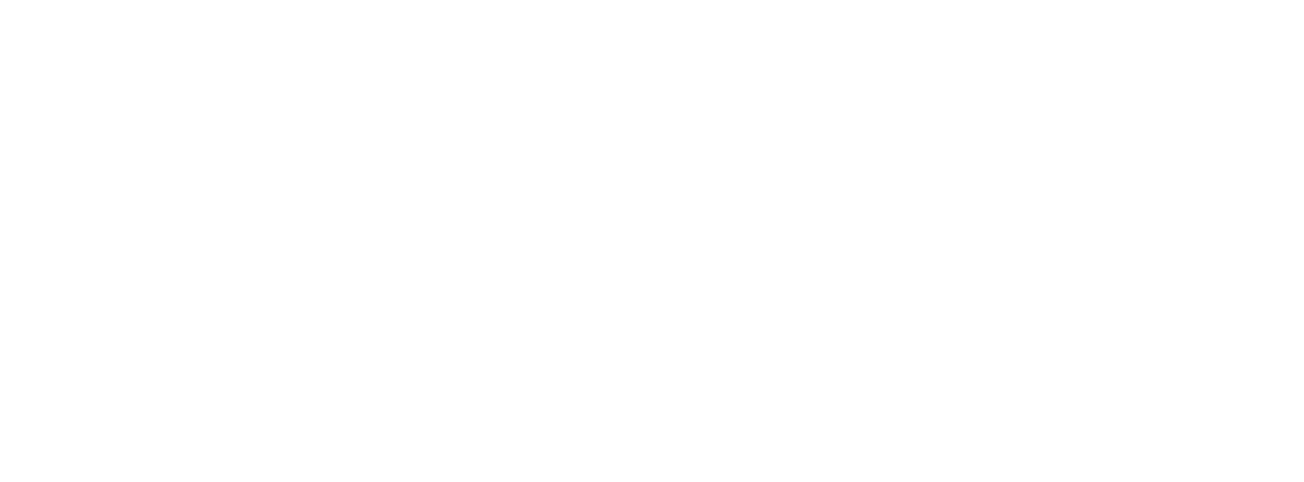
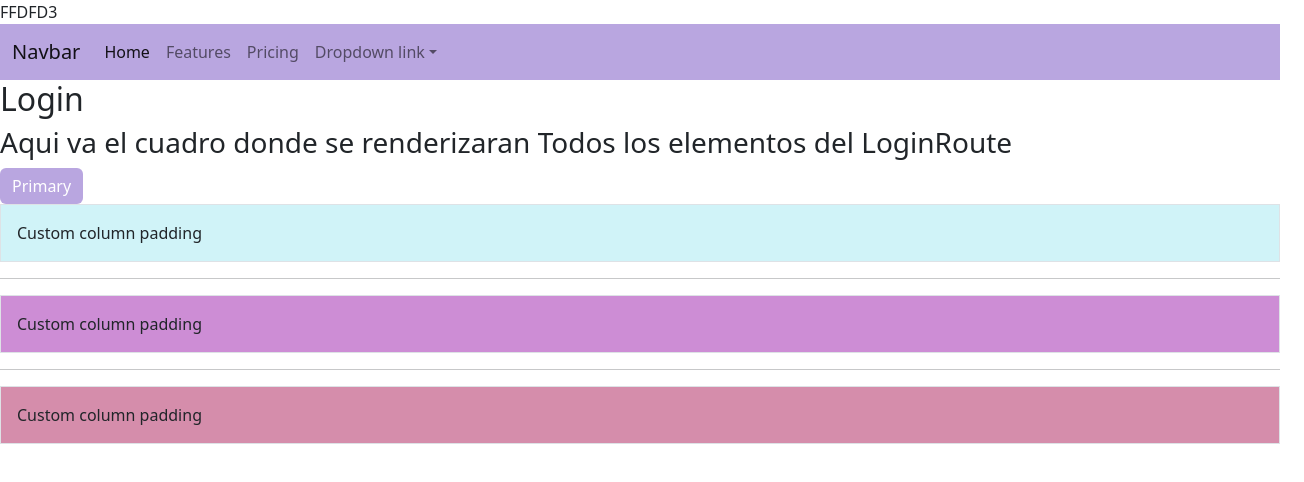
Before and after one commit to josuemagic/maplesyrup, a React (Vite) app in the folder frontend/: page /login in a window 1280 px wide. Before the commit this address had no page. Shown: the top 482 px of the page, 1304 px wide, since content can reach past the window. Built offline with nearby package versions, Linux system fonts and the light colour scheme.

Commit message:
Segunda version el enrutador de react

```diff
--- a/frontend/package.json
+++ b/frontend/package.json
@@ -10,8 +10,10 @@
   },
   "dependencies": {
     "axios": "^0.27.2",
+    "bootstrap": "^5.2.0",
     "react": "^18.2.0",
     "react-dom": "^18.2.0",
+    "react-redux": "^8.0.2",
     "react-router-dom": "^6.3.0",
     "redux": "^4.2.0"
   },
--- a/frontend/src/components/login/Login.jsx
+++ b/frontend/src/components/login/Login.jsx
@@ -1,7 +1,34 @@
 import React from "react";
+import { Routes, Route } from "react-router-dom";
+import { LoginRoute } from "../../router/login/LoginRoute";
+import { CustomButton } from "../shared/atoms/CustomButton";
 
 export function Login() {
-  return <div>Login</div>;
+  return (<>
+    <h2>Login</h2>
+    <h3>
+      Aqui va el cuadro donde se renderizaran
+      Todos los elementos del LoginRoute
+      <LoginRoute />
+    </h3>
+    <CustomButton />
+
+    <div class="row gx-5">
+      <div class="col">
+        <div class="p-3 border" style={{ background: '#D0F3F8', border: 'none' }}>Custom column padding</div>
+      </div>
+    </div>
+    <hr />
+    <div class="row gx-5">
+      <div class="col">
+        <div class="p-3 border" style={{ background: '#CD8DD5', border: 'none' }}>Custom column padding</div>
+      </div>
+    </div>
+    <hr />
+    <div class="row gx-5">
+      <div class="col">
+        <div class="p-3 border" style={{ background: '#D58DAB', border: 'none' }}>Custom column padding</div>
+      </div>
+    </div>
+  </>);
 }
-
-//rfc
--- /dev/null
+++ b/frontend/src/components/shared/atoms/CustomButton.jsx
@@ -0,0 +1,7 @@
+import React from "react";
+
+export function CustomButton() {
+    return (
+        <button type="button" className="btn btn-primary" style={{ background: '#B9A6E0', border: 'none' }}>Primary</button>
+    );
+}
--- /dev/null
+++ b/frontend/src/components/shared/molecules/NavBar.jsx
@@ -0,0 +1,38 @@
+import React from "react";
+
+export function NavBar() {
+    return (<>
+        FFDFD3
+        <nav className="navbar navbar-expand-lg" style={{ background: '#B9A6E0' }} >
+            <div className="container-fluid">
+                <a className="navbar-brand" href="#">Navbar</a>
+                <button className="navbar-toggler" type="button" data-bs-toggle="collapse" data-bs-target="#navbarNavDropdown" aria-controls="navbarNavDropdown" aria-expanded="false" aria-label="Toggle navigation">
+                    <span className="navbar-toggler-icon"></span>
+                </button>
+                <div className="collapse navbar-collapse" id="navbarNavDropdown">
+                    <ul className="navbar-nav">
+                        <li className="nav-item">
+                            <a className="nav-link active" aria-current="page" href="#">Home</a>
+                        </li>
+                        <li className="nav-item">
+                            <a className="nav-link" href="#">Features</a>
+                        </li>
+                        <li className="nav-item">
+                            <a className="nav-link" href="#">Pricing</a>
+                        </li>
+                        <li className="nav-item dropdown">
+                            <a className="nav-link dropdown-toggle" href="#" id="navbarDropdownMenuLink" role="button" data-bs-toggle="dropdown" aria-expanded="false">
+                                Dropdown link
+                            </a>
+                            <ul className="dropdown-menu" aria-labelledby="navbarDropdownMenuLink">
+                                <li><a className="dropdown-item" href="#">Action</a></li>
+                                <li><a className="dropdown-item" href="#">Another action</a></li>
+                                <li><a className="dropdown-item" href="#">Something else here</a></li>
+                            </ul>
+                        </li>
+                    </ul>
+                </div>
+            </div>
+        </nav>
+    </>);
+}
--- a/frontend/src/main.jsx
+++ b/frontend/src/main.jsx
@@ -1,19 +1,12 @@
 import React from 'react'
 import ReactDOM from 'react-dom/client'
-import { BrowserRouter, Routes, Route } from 'react-router-dom';
+import { BrowserRouter } from 'react-router-dom';
 import { AppRouter } from './router/AppRouter';
 
 ReactDOM.createRoot(document.getElementById('root')).render(
   <React.StrictMode>
     <BrowserRouter>
-      <Routes>
-        <Route index element={<h1>Index</h1>}></Route>
-        {/* <Route path='/login' element={<AppRouter/>} ></Route> */}
-      </Routes>
+      <AppRouter />
     </BrowserRouter>
   </React.StrictMode>
 )
-
-// Tener un componente base que y de ahi mandarlo
-  // a la carpeta router y de ahi tener las diferentes
-  //rutas para servir toda la aplicacion
--- a/frontend/src/router/AppRouter.jsx
+++ b/frontend/src/router/AppRouter.jsx
@@ -1,15 +1,24 @@
 import React from "react";
-import { BrowserRouter, Routes, Route } from 'react-router-dom';
+import { Routes, Route } from 'react-router-dom';
+import { Login } from "../components/login/Login";
 import { LoginRoute } from "./login/LoginRoute";
+import NotFound from "./not-found/NotFound";
+import 'bootstrap/dist/css/bootstrap.css';
+import { NavBar } from "../components/shared/molecules/NavBar";
+
 
 export function AppRouter() {
   return (<>
-  <BrowserRouter>
+
+    <NavBar />
+
     <Routes>
-      {/* <Route index element={<h1>index</h1>}></Route> */}
-      {/* <Route path='*' element={<NotFound/>}/> */}
-      <Route path='/login' element={<LoginRoute/>}/>
+      <Route path='*' element={<NotFound />} />
+      <Route path="/" element={<h1>Home</h1>} />
+      <Route path="/home" element={<h1>Home</h1>} />
+
+      <Route path="/login/*" element={<Login />} />
+
     </Routes>
-    </BrowserRouter>
   </>);
 }
--- a/frontend/src/router/login/LoginRoute.jsx
+++ b/frontend/src/router/login/LoginRoute.jsx
@@ -1,16 +1,12 @@
 import React from "react";
-import { BrowserRouter, Routes, Route } from 'react-router-dom';
-import { Login } from "../../components/login/Login";
-
+import { Routes, Route } from 'react-router-dom';
 
 export function LoginRoute() {
   return (
-  <>
-  <BrowserRouter>
-    <Routes>
-      <Route path='/login' element={<Login/>}/>
-    </Routes>
-    </BrowserRouter>
-  </>
+    <>
+      <Routes>
+        <Route path="/prueba" element={<h2>Login Route</h2>} />
+      </Routes>
+    </>
   );
 }
--- /dev/null
+++ b/frontend/src/router/not-found/NotFound.jsx
@@ -0,0 +1,17 @@
+import { useState, useEffect } from 'react';
+import { Link } from "react-router-dom";
+
+function NotFound() {
+
+  return (
+    <>
+      <h2>No encontrado</h2>
+      <Link to={"/"}>Regresar al inicio</Link>
+      regreso a pagina principal
+    </>
+
+
+  )
+}
+
+export default NotFound
```
Also changed, not shown: frontend/src/router/not-found/LotFound.jsx (deleted, +0 -17 lines), 1 other file (tests, documents, lock files or other folders).
